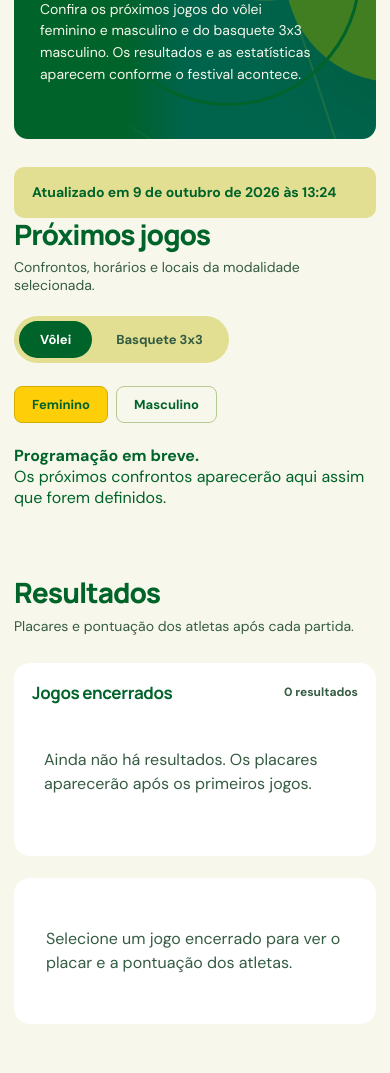
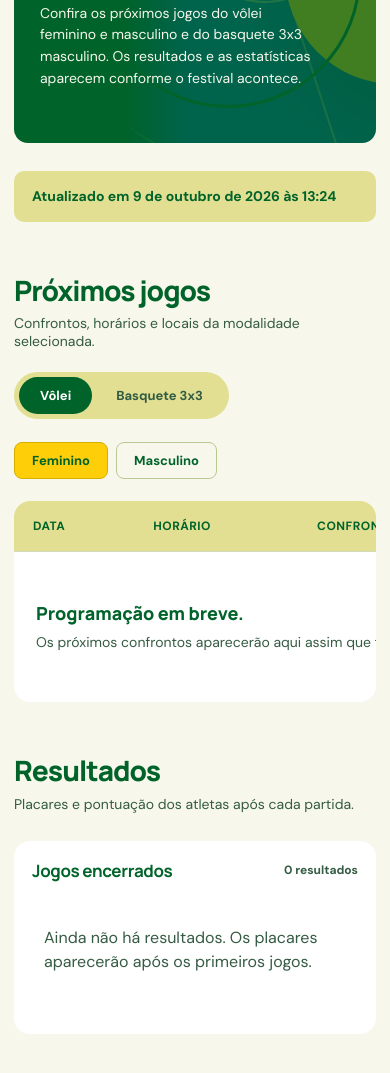
Before and after one commit to drianomelo/festival-de-esportes-2026, a plain HTML site: page index.html in a window 390 px wide. Shown: the part 359-1432 px from the top of the page. Drawn offline with Linux system fonts and the light colour scheme.

Commit message:
✨ feat: atualizar README e melhorar a renderização da tabela de próximos jogos

```diff
--- a/app.js
+++ b/app.js
@@ -27,12 +27,13 @@ const scoreHtml = (result) => result ? `${result[0]}<span>:</span>${result[1]}`
 
 function renderUpcoming(sport) {
   const fixtures = sport.partidas.filter((match) => match.status === 'agendada').sort((a, b) => `${a.data || ''} ${a.horario || ''}`.localeCompare(`${b.data || ''} ${b.horario || ''}`));
-  el('upcoming-panel').innerHTML = fixtures.length ? `<div class="upcoming-table-wrap"><table class="upcoming-table" aria-label="Próximos jogos da modalidade selecionada"><thead><tr><th scope="col">Data</th><th scope="col">Horário</th><th scope="col">Confronto</th><th scope="col">Fase</th><th scope="col">Local</th></tr></thead><tbody>${fixtures.map((match) => {
+  const rows = fixtures.map((match) => {
     const home = teamById(sport, match.mandante);
     const away = teamById(sport, match.visitante);
     const phase = match.fase === 'eliminatoria' ? 'Eliminatória' : `Grupo ${home?.grupo || away?.grupo || 'a definir'}`;
     return `<tr><td>${escapeHtml(dateText(match.data))}</td><td>${escapeHtml(match.horario || 'A definir')}</td><th scope="row">${escapeHtml(home?.nome || 'Equipe a definir')} <span class="fixture-versus">×</span> ${escapeHtml(away?.nome || 'Equipe a definir')}</th><td>${escapeHtml(phase)}</td><td>${escapeHtml(match.local || 'A definir')}</td></tr>`;
-  }).join('')}</tbody></table></div>` : '<div class="upcoming-empty"><strong>Programação em breve.</strong><p>Os próximos confrontos aparecerão aqui assim que forem definidos.</p></div>';
+  }).join('');
+  el('upcoming-panel').innerHTML = `<div class="upcoming-table-wrap"><table class="upcoming-table" aria-label="Próximos jogos da modalidade selecionada"><thead><tr><th scope="col">Data</th><th scope="col">Horário</th><th scope="col">Confronto</th><th scope="col">Fase</th><th scope="col">Local</th></tr></thead><tbody>${rows || '<tr><td class="empty-cell" colspan="5"><div class="upcoming-empty"><strong>Programação em breve.</strong><p>Os próximos confrontos aparecerão aqui assim que forem definidos.</p></div></td></tr>'}</tbody></table></div>`;
 }
 
 function renderMatchList(sport) {
--- a/styles.css
+++ b/styles.css
@@ -86,7 +86,7 @@ a:focus-visible {
   letter-spacing: 0.045em;
 }
 .brand-copy small {
-  font-size: 11px;
+  font-size: 12px;
   font-weight: 700;
   letter-spacing: 0.04em;
   color: var(--blue);
@@ -391,7 +391,7 @@ h1 em {
   display: flex;
   justify-content: space-between;
   gap: 10px;
-  font-size: 11px;
+  font-size: 12px;
   text-transform: uppercase;
   letter-spacing: 0.08em;
   font-weight: 800;
@@ -654,7 +654,7 @@ h1 em {
   margin: 0;
 }
 .roster-count {
-  font-size: 11px;
+  font-size: 12px;
   color: var(--muted);
   font-weight: 700;
   white-space: nowrap;
@@ -678,7 +678,7 @@ h1 em {
   display: inline-block;
   min-width: 30px;
   color: #44644f;
-  font-size: 11px;
+  font-size: 12px;
   font-weight: 800;
   font-variant-numeric: tabular-nums;
 }
@@ -758,10 +758,10 @@ h1 em {
     min-width: 56px;
   }
   .brand-copy strong {
-    font-size: 11px;
+    font-size: 12px;
   }
   .brand-copy small {
-    font-size: 11px;
+    font-size: 12px;
   }
   .header-year {
     display: none;
@@ -774,7 +774,7 @@ h1 em {
     padding: 46px 26px 54px;
   }
   .intro-place {
-    font-size: 11px;
+    font-size: 12px;
     margin-bottom: 31px;
   }
   h1 {
@@ -859,3 +859,99 @@ h1 em {
     display: block;
   }
 }
+
+.schedule-section {
+  padding-top: 78px;
+}
+.upcoming-panel {
+  background: var(--white);
+  border-radius: 16px;
+  overflow: hidden;
+}
+.upcoming-table-wrap {
+  overflow-x: auto;
+}
+.upcoming-table {
+  width: 100%;
+  min-width: 740px;
+  border-collapse: collapse;
+  text-align: left;
+  font-size: 13px;
+  font-variant-numeric: tabular-nums;
+}
+.upcoming-table thead {
+  background: var(--pale);
+}
+.upcoming-table th,
+.upcoming-table td {
+  padding: 17px 19px;
+  border-bottom: 1px solid var(--line);
+}
+.upcoming-table thead th {
+  font-size: 12px;
+  font-weight: 800;
+  letter-spacing: 0.04em;
+  text-transform: uppercase;
+  color: var(--green);
+}
+.upcoming-table tbody tr:last-child th,
+.upcoming-table tbody tr:last-child td {
+  border-bottom: 0;
+}
+.upcoming-table tbody tr:hover {
+  background: var(--paper);
+}
+.upcoming-table tbody th {
+  font-weight: 800;
+  color: var(--ink);
+}
+.upcoming-table tbody td {
+  color: var(--muted);
+}
+.upcoming-table .empty-cell {
+  padding: 0;
+  border: 0;
+}
+.fixture-versus {
+  color: var(--blue);
+  padding: 0 5px;
+}
+.upcoming-empty {
+  min-height: 150px;
+  padding: 33px 35px;
+  display: flex;
+  flex-direction: column;
+  justify-content: center;
+}
+.upcoming-empty strong {
+  font: 800 18px Manrope, sans-serif;
+  color: var(--ink);
+}
+.upcoming-empty p {
+  color: var(--muted);
+  font-size: 14px;
+  line-height: 1.5;
+  margin: 7px 0 0;
+}
+.scoreboard-grid.is-empty {
+  grid-template-columns: 1fr;
+}
+.scoreboard-grid.is-empty .match-column {
+  min-height: 0;
+}
+.scoreboard-grid.is-empty .match-detail {
+  display: none;
+}
+@media (max-width: 850px) {
+  .schedule-section {
+    padding-top: 62px;
+  }
+}
+@media (max-width: 600px) {
+  .schedule-section {
+    padding-top: 52px;
+  }
+  .upcoming-empty {
+    padding: 26px 22px;
+  }
+}
```
Also changed, not shown: scripts/verificar-interface.mjs (+21 -11 lines), 1 other file.
